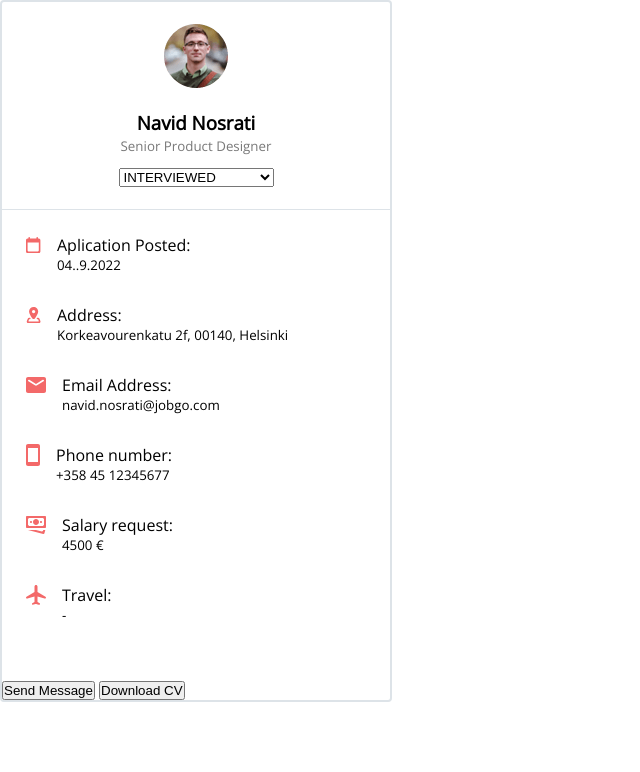
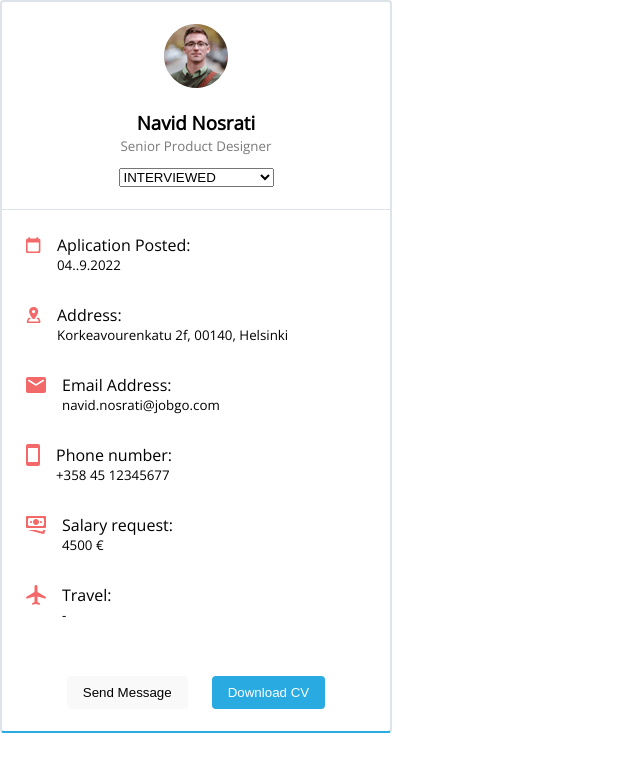
Before and after one commit to SanazBHMN/JobGo-application-view, a plain HTML site: page index.html in a window 1280 px wide. Shown: the whole page, without its empty margins (0-640 px from the left). Drawn offline with nearby package versions, Linux system fonts and the light colour scheme.

Commit message:
Apply styles to action buttons

```diff
--- a/index.html
+++ b/index.html
@@ -72,8 +72,8 @@
         </div>
       </div>
       <div class="actions">
-        <button>Send Message</button>
-        <button>Download CV</button>
+        <button id="send-msg">Send Message</button>
+        <button id="download">Download CV</button>
       </div>
     </aside>
   </body>
--- a/style.css
+++ b/style.css
@@ -1,8 +1,11 @@
 @import url("https://fonts.googleapis.com/css2?family=Open+Sans&display=swap");
 
 :root {
+  --color-primary: #f9f9f9;
+  --color-secondary: #29abe2;
   --color-neutral: #797979;
   --border-color: #dde3e8;
+  --text-white: #ffffff;
 }
 
 * {
@@ -18,6 +21,7 @@ body {
 aside {
   width: 392px;
   border: 2px solid var(--border-color);
+  border-bottom: 2px solid var(--color-secondary);
   border-radius: 4px;
 }
 
@@ -42,7 +46,7 @@ aside {
 
 /* profile details */
 .profile-details {
-  padding: 24px 0 24px 24px;
+  padding: 24px 0 0 24px;
 }
 
 .user-info {
@@ -61,3 +65,29 @@ aside {
 .data {
   grid-column: 2 / 3;
 }
+
+.actions {
+  display: flex;
+  justify-content: center;
+  align-items: center;
+  padding: 22px;
+}
+
+#send-msg,
+#download {
+  display: block;
+  padding: 9px 16px;
+  border-radius: 4px;
+  border: none;
+  cursor: pointer;
+}
+
+#send-msg {
+  background-color: var(--color-primary);
+}
+
+#download {
+  margin-left: 24px;
+  background-color: var(--color-secondary);
+  color: var(--text-white);
+}
```
